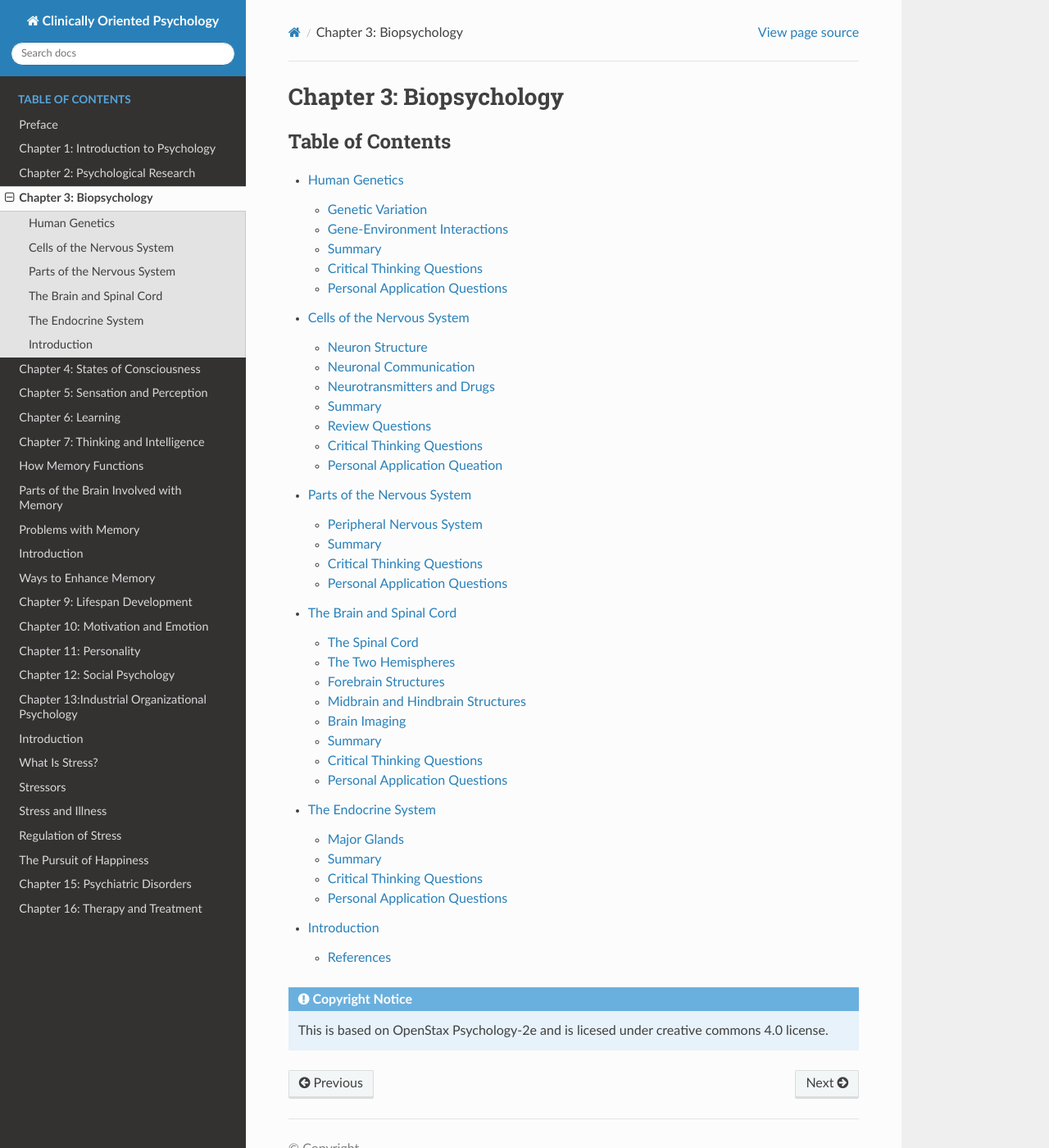
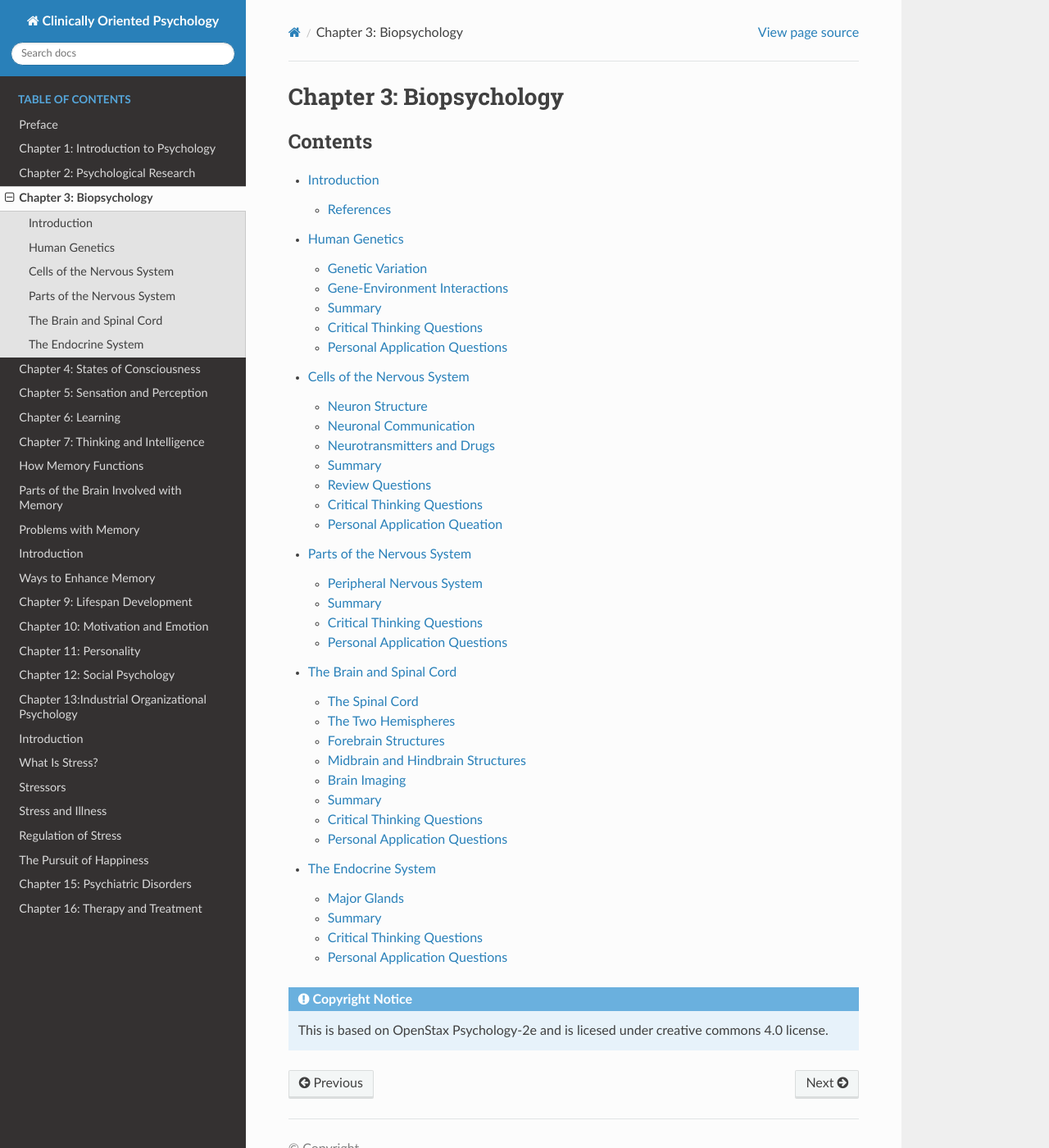
Before and after one commit to justpsychiatry/Clinically-Oriented-Psychology, a Sphinx documentation site: the page built from docs/source/biop/index.rst, in a window 1280 px wide and 1400 px high. Shown: the whole window at 82% size. Built offline with Sphinx 7.4.7 and the Read the Docs theme 2.0.0, drawn with Linux system fonts in a browser that asks for light colours; pages that are not in the unit, such as notebooks, are missing from menus.

Commit message:
more corrections

```diff
--- a/docs/source/biop/index.rst
+++ b/docs/source/biop/index.rst
@@ -3,10 +3,11 @@ Chapter 3: Biopsychology
 
 
 .. toctree::
-   :caption: Table of Contents
+   :caption: Contents
    :glob:
    :maxdepth: 2
 
+   m49029*
    m*
 
    ...
--- a/docs/source/therapy/index.rst
+++ b/docs/source/therapy/index.rst
@@ -6,5 +6,6 @@ Chapter 16: Therapy and Treatment
    :caption: Table of Contents
    :glob:
    :maxdepth: 2
-   m*
+
+    m*
    ...
--- a/docs/source/thin/index.rst
+++ b/docs/source/thin/index.rst
@@ -1,5 +1,5 @@
 Chapter 7: Thinking and Intelligence
-#########################
+####################################
 
 
 .. toctree::
```
